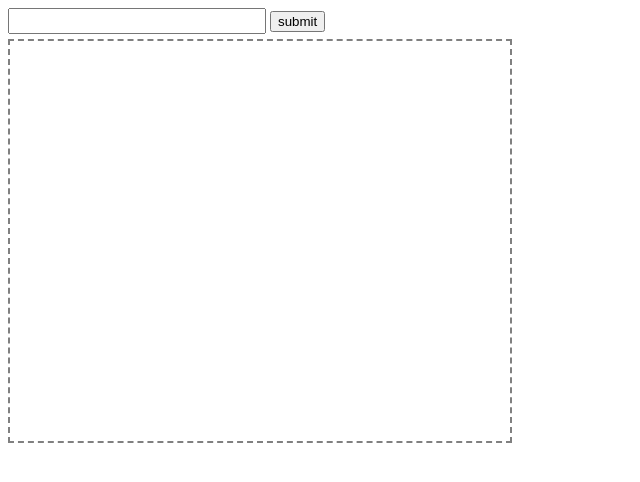
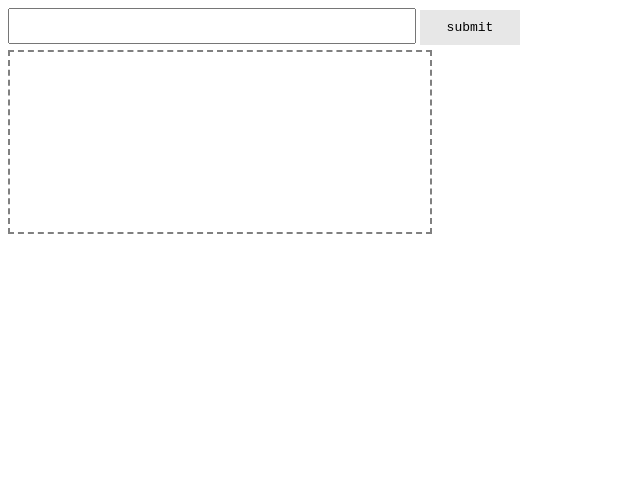
Before and after one commit to Mosaddek2020/Jquery, a plain HTML site: page index.html in a window 1280 px wide. Shown: the whole page, without its empty margins (0-640 px from the left). Drawn offline with Linux system fonts and the light colour scheme.

Commit message:
modified/added some css

```diff
--- a/index.html
+++ b/index.html
@@ -10,14 +10,32 @@
     <style>
         #txtDisplay{
             border: 2px dashed grey;
-            height: 400px;
-            width: 500px;
+            height: 160px;
+            width: 400px;
 
             margin-top: 5px;
+            overflow: auto;
+            padding: 10px;
+
         }
        #txtbox{
-           height: 20px;
-           width: 250px;
+            height: 30px;
+            width: 400px;
+
+       }
+       #submit{
+            cursor: pointer;
+            text-shadow: crimson;
+            height: 35px;
+            width: 100px;
+            box-shadow: black;
+            text-size-adjust: auto;
+            font-family: monospace;
+            font-size: initial;
+            padding: 1px 6px;
+            border: 2px;
+            background-color: #e7e7e7;
+            color: black;
        }
 
     </style>
```
